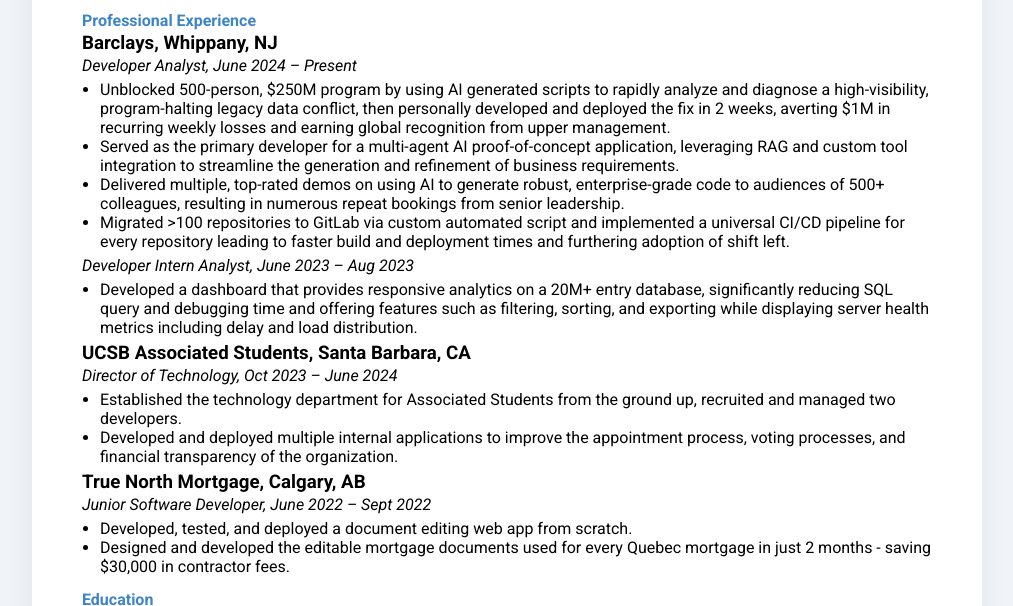
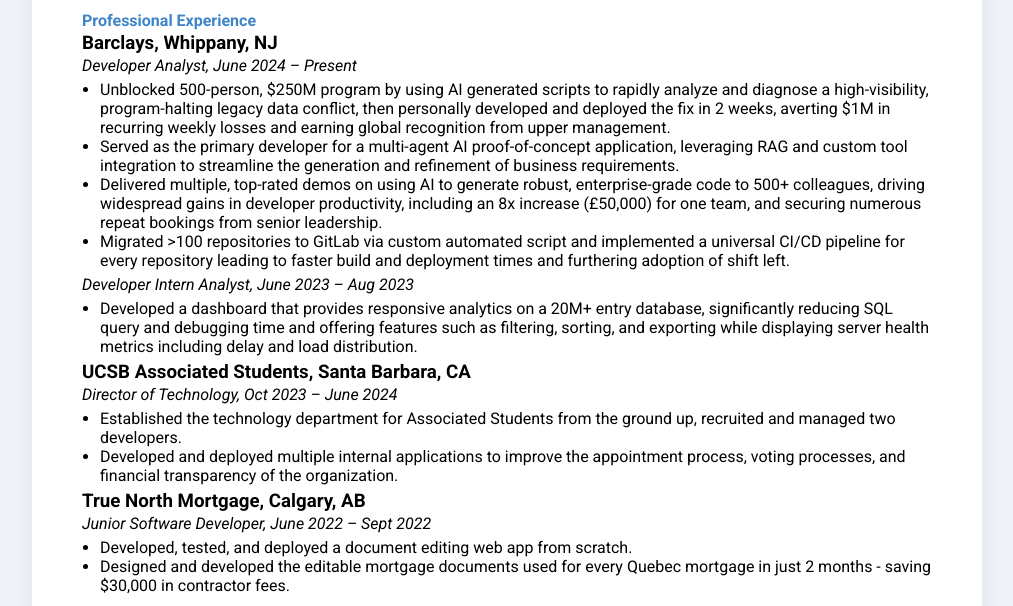
Before and after one commit to MrJacobEisner/resume, a plain HTML site: page index.html in a window 1280 px wide. Shown: the part 189-795 px from the top of the page, without its empty margins (133-1146 px from the left). Drawn offline with Linux system fonts and the light colour scheme.

Commit message:
Update index.html

```diff
--- a/index.html
+++ b/index.html
@@ -143,10 +143,7 @@
                     business requirements.
                 </li>
                 <li>
-                    Delivered multiple, top-rated demos on using AI to generate
-                    robust, enterprise-grade code to audiences of 500+
-                    colleagues, resulting in numerous repeat bookings from
-                    senior leadership.
+                    Delivered multiple, top-rated demos on using AI to generate robust, enterprise-grade code to 500+ colleagues, driving widespread gains in developer productivity, including an 8x increase (£50,000) for one team, and securing numerous repeat bookings from senior leadership.
                 </li>
                 <li>
                     Migrated >100 repositories to GitLab via custom automated
```
